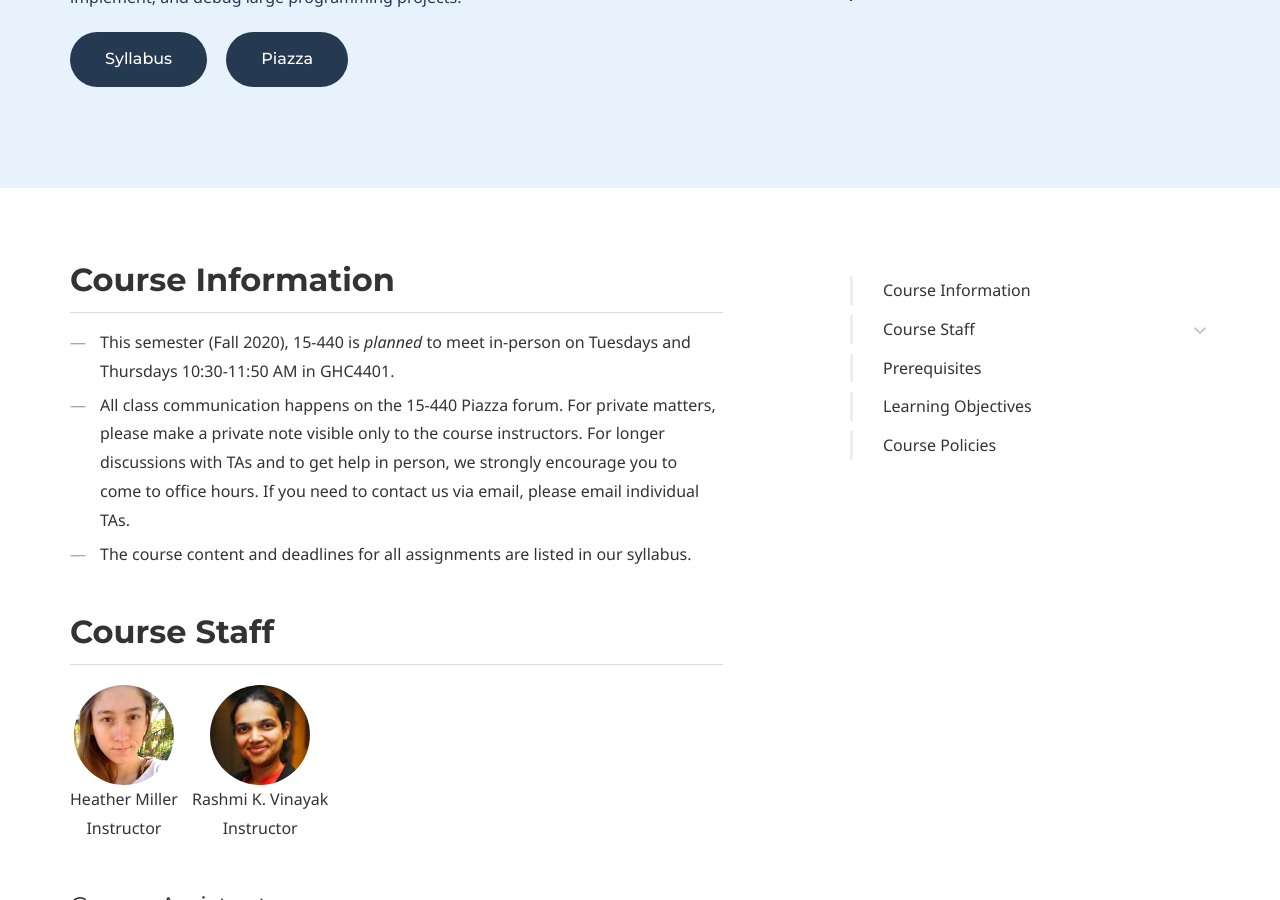
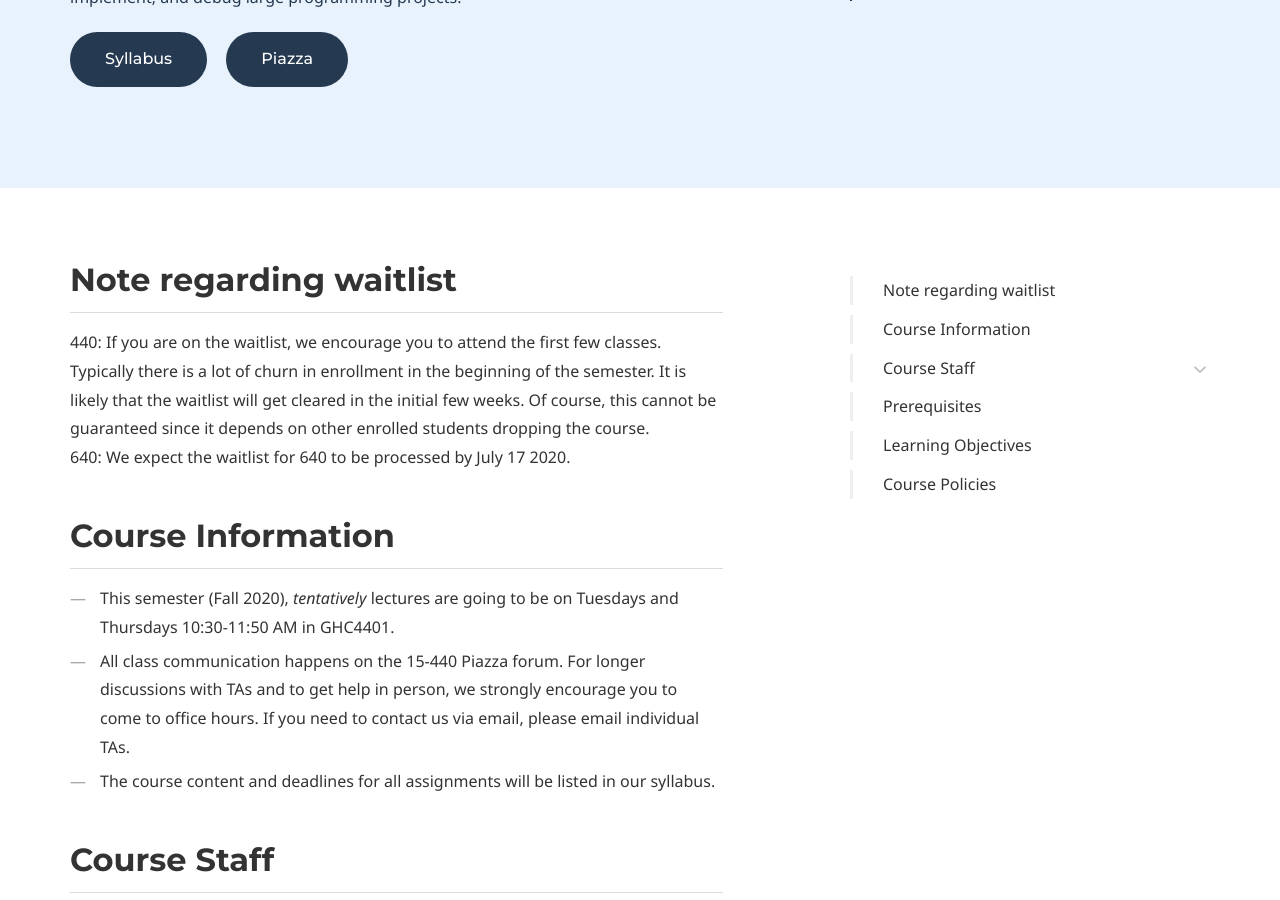
Before and after one commit to 15-440/website, a Jekyll site: the page built from index.md, in a window 1280 px wide and 900 px high, scrolled down 697 px. Built offline with Jekyll 4.4.1, drawn with Linux system fonts in a browser that asks for light colours; some web fonts are replaced.

Commit message:
Update index.md

```diff
--- a/index.md
+++ b/index.md
@@ -11,12 +11,14 @@ description: "<p>Most software is now distributed in some sense. This course is
 buttons: [syllabus, piazza]
 micro_nav: true
 ---
-
+## Note regarding waitlist
+440: If you are on the waitlist, we encourage you to attend the first few classes. Typically there is a lot of churn in enrollment in the beginning of the semester. It is likely that the waitlist will get cleared in the initial few weeks. Of course, this cannot be guaranteed since it depends on other enrolled students dropping the course. <br>
+640: We expect the waitlist for 640 to be processed by July 17 2020.
 ## Course Information
 
-- This semester (Fall 2020), 15-440 is _planned_ to meet in-person on Tuesdays and Thursdays 10:30-11:50 AM in GHC4401.
-- All class communication happens on the 15-440 Piazza forum. For private matters, please make a private note visible only to the course instructors. For longer discussions with TAs and to get help in person, we strongly encourage you to come to office hours. If you need to contact us via email, please email individual TAs.
-- The course content and deadlines for all assignments are listed in our syllabus.
+- This semester (Fall 2020), _tentatively_ lectures are going to be on Tuesdays and Thursdays 10:30-11:50 AM in GHC4401.
+- All class communication happens on the 15-440 Piazza forum. For longer discussions with TAs and to get help in person, we strongly encourage you to come to office hours. If you need to contact us via email, please email individual TAs.
+- The course content and deadlines for all assignments will be listed in our syllabus.
 
 <!-- Course Staff -->
 {% include staff.html %}
```
